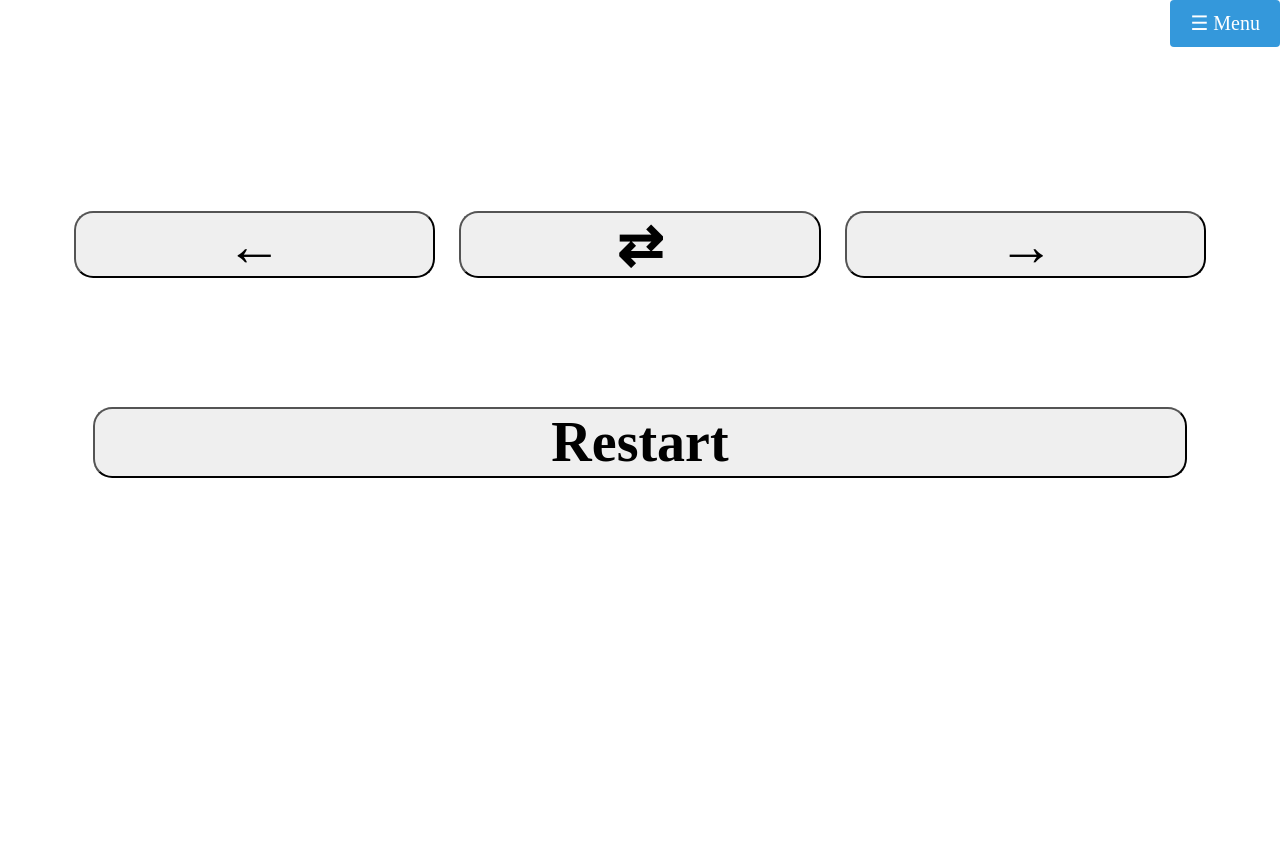
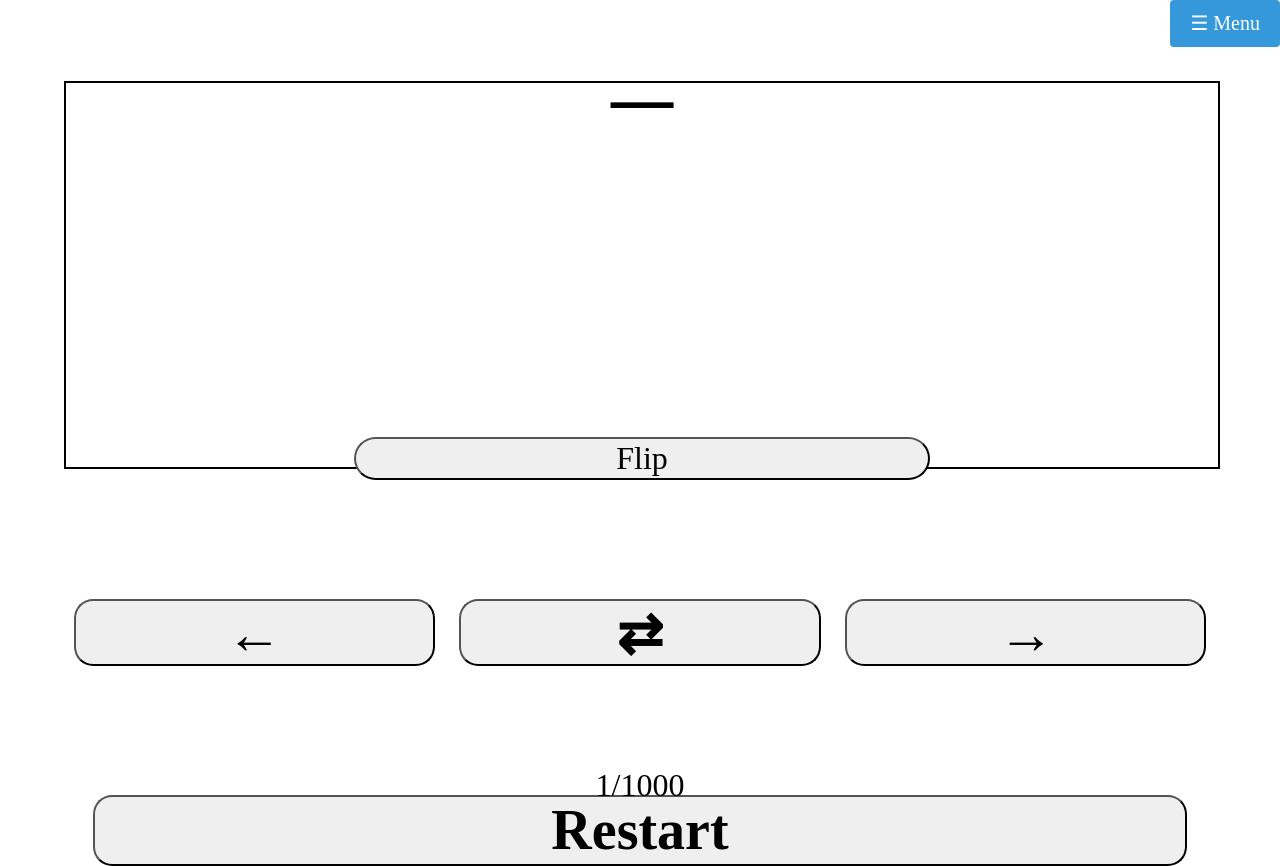
Before and after one commit to Emaci18/chinese-study-app, a plain HTML site: page range2.html in a window 1280 px wide. Drawn offline with Linux system fonts and the light colour scheme.

Commit message:
attempting to see if range works by being more specific on url

```diff
--- a/app.js
+++ b/app.js
@@ -10,68 +10,125 @@ let currentCardIndex = 0;
 let showDefinition = false;
 // Containers
 
-
 async function initializeDeck() {
   try {
-        const response = await fetch('output.json');
+    const response = await fetch("output.json");
     if (!response.ok) throw new Error(`HTTP error! status: ${response.status}`);
 
     const data = await response.json();
-        return data
-
+    return data;
   } catch (error) {
     console.error("Error loading cards:", error);
   }
 }
 
-
 /////////////////////////////////////// All used to create the page ///////////////////////////////////////
 
-const pageContainer = createElement('div', { className: "page_container", id: "pageContainer" });
-const wordCounterContainer = createElement('div', { className: "word_counter_container", id: "wordCounterContainer" })
-const wordCounter = createElement('div', { className: "word_counter", id: "wordCounter" })
+const pageContainer = createElement("div", {
+  className: "page_container",
+  id: "pageContainer",
+});
+const wordCounterContainer = createElement("div", {
+  className: "word_counter_container",
+  id: "wordCounterContainer",
+});
+const wordCounter = createElement("div", {
+  className: "word_counter",
+  id: "wordCounter",
+});
 
+const studyUnitContainer = createElement("div", {
+  className: "study_unit_container",
+  id: "studyUnitContainer",
+});
+const cardContainer = createElement("div", {
+  className: "card_container",
+  id: "cardContainer",
+});
+const characterContainer = createElement("div", {
+  className: "character_container",
+  id: "characterContainer",
+});
 
+const character = createElement("div", {
+  className: "character",
+  id: "characterSelection",
+  text: "里",
+});
+const pinyin = createElement("div", {
+  className: "pinyin",
+  id: "pinyin_",
+  text: "rén",
+});
+const definitionContainer = createElement("div", {
+  className: "definition_container",
+  id: "translationContainer",
+});
+const translation = createElement("p", {
+  className: "definition",
+  id: "translation",
+  text: "Time flies so fast.",
+});
 
-const studyUnitContainer = createElement('div', { className: "study_unit_container", id: "studyUnitContainer" });
-const cardContainer = createElement('div', { className: "card_container", id: "cardContainer" });
-const characterContainer = createElement('div', { className: "character_container", id: "characterContainer" });
-
-const character = createElement('div', { className: "character", id: "characterSelection", text: "里" });
-const pinyin = createElement('div', { className: "pinyin", id: "pinyin_", text: "rén" });
-const definitionContainer = createElement('div', { className: "definition_container", id: "translationContainer" });
-const translation = createElement('p', { className: "definition", id: "translation", text: "Time flies so fast." });
-
-const flipButtonContainer = createElement('div', { className: "flip_button_container", id: "flipButtonContainer" });
-const flipButton = createElement('button', { className: "flip_button", id: "flipButton", text: "Flip" });
+const flipButtonContainer = createElement("div", {
+  className: "flip_button_container",
+  id: "flipButtonContainer",
+});
+const flipButton = createElement("button", {
+  className: "flip_button",
+  id: "flipButton",
+  text: "Flip",
+});
 
 // Navigation
-const arrowContainer = createElement('div', { className: "arrow_container", id: "arrowContainer" });
-const cardNavigationButtonContainerBack = createElement('div', { className: "card_navigation_button_container", id: "cardNavigationBackBtnContainer" });
-const cardNavigationBack = createElement('button', { className: "card_navigation_btn", id: "cardNavigationBack", text: "←" });
+const arrowContainer = createElement("div", {
+  className: "arrow_container",
+  id: "arrowContainer",
+});
+const cardNavigationButtonContainerBack = createElement("div", {
+  className: "card_navigation_button_container",
+  id: "cardNavigationBackBtnContainer",
+});
+const cardNavigationBack = createElement("button", {
+  className: "card_navigation_btn",
+  id: "cardNavigationBack",
+  text: "←",
+});
 
-const cardNavigationButtonContainerShuffle = createElement('div', { className: "card_navigation_button_container", id: "cardNavigationShuffleBtnContainer" });
-const cardNavigationShuffle = createElement('button', { className: "card_navigation_btn", id: "cardNavigationShuffle", text: "⇄" });
+const cardNavigationButtonContainerShuffle = createElement("div", {
+  className: "card_navigation_button_container",
+  id: "cardNavigationShuffleBtnContainer",
+});
+const cardNavigationShuffle = createElement("button", {
+  className: "card_navigation_btn",
+  id: "cardNavigationShuffle",
+  text: "⇄",
+});
 
-const cardNavigationNextBtnContainer = createElement('div', { className: "card_navigation_button_container", id: "cardNavigationNextBtnContainer" });
-const cardNavigationNext = createElement('button', { className: "card_navigation_btn", id: "cardNavigationNext", text: "→" });
+const cardNavigationNextBtnContainer = createElement("div", {
+  className: "card_navigation_button_container",
+  id: "cardNavigationNextBtnContainer",
+});
+const cardNavigationNext = createElement("button", {
+  className: "card_navigation_btn",
+  id: "cardNavigationNext",
+  text: "→",
+});
 
-const restartDeckContainer = createElement('div', {
-    className: "restart_deck_container"
+const restartDeckContainer = createElement("div", {
+  className: "restart_deck_container",
 });
-const cardNavigationButtonContainerRestart = createElement('div', {
+const cardNavigationButtonContainerRestart = createElement("div", {
   className: "card_navigation_button_container_restart",
-    id: "cardNavigationRestartBtnContainer"
+  id: "cardNavigationRestartBtnContainer",
 });
-const cardNavigationRestart = createElement('button', {
+const cardNavigationRestart = createElement("button", {
   className: "card_navigation_btn",
   id: "cardNavigationRestart",
-    text: "Restart"
+  text: "Restart",
 });
 
 /////////////////////////////////////// All used to create the page ///////////////////////////////////////
-
-
 
 function createStudyCard(parent, showDefinition) {
   const card = cardDeck[currentCardIndex];
@@ -79,7 +136,6 @@ function createStudyCard(parent, showDefinition) {
 
   characterContainer.innerHTML = "";
   wordCounter.textContent = `${currentCardIndex + 1}/${cardDeck.length}`;
-
 
   if (showDefinition) {
     const clonedPinyin = pinyin.cloneNode(true);
@@ -96,7 +152,6 @@ function createStudyCard(parent, showDefinition) {
     clonedCharacter.textContent = card.charecter;
     characterContainer.appendChild(clonedCharacter);
   }
-
 
   const clonedFlipContainer = flipButtonContainer.cloneNode(false);
   const clonedFlipButton = flipButton.cloneNode(true);
@@ -146,12 +201,10 @@ function createNavigationBlock(parent) {
       [cardDeck[i], cardDeck[j]] = [cardDeck[j], cardDeck[i]]; // Swap elements
     }
 
-
     currentCardIndex = 0;
     showDefinition = false;
     createStudyCard(studyUnitContainer, showDefinition);
   });
-
 
   cardNavigationNext.addEventListener("click", () => {
     currentCardIndex = (currentCardIndex + 1) % cardDeck.length;
@@ -165,9 +218,7 @@ function createNavigationBlock(parent) {
   });
 }
 
-
-
-function renderCards(){
+function renderCards() {
   document.body.appendChild(pageContainer);
   pageContainer.appendChild(studyUnitContainer);
   wordCounterContainer.appendChild(wordCounter);
@@ -175,41 +226,34 @@ function renderCards(){
 
   createStudyCard(studyUnitContainer, showDefinition);
   createNavigationBlock(studyUnitContainer);
-
 }
 
-
-function sayHello(){
-    console.log("Hello")
+function sayHello() {
+  console.log("Hello");
 }
 
 async function main() {
   cardDeck = await initializeDeck();
   if (!cardDeck) return;
 
-    if (window.location.pathname === "/range2.html") {
+  if (window.location.pathname === "/chinese-study-app/range2.html") {
     const fullPath = window.location.href;
     console.log(fullPath);
 
     const url = new URL(fullPath);
     const params = new URLSearchParams(url.search);
-        console.log(params)
+    console.log(params);
 
-        const start = parseInt(params.get('start'), 10);
-        const end = parseInt(params.get('end'), 10);
-        console.log('Start:', start);
-        console.log('End:', end);
+    const start = parseInt(params.get("start"), 10);
+    const end = parseInt(params.get("end"), 10);
+    console.log("Start:", start);
+    console.log("End:", end);
 
-        cardDeck = cardDeck.slice(start -1,end )
+    cardDeck = cardDeck.slice(start - 1, end);
 
-        renderCards()
+    renderCards();
+  } else {
+    renderCards();
   }
-
-    else{
-        renderCards()
-
 }
-
-
-}
-main()
+main();
```
Also changed, not shown: range.html (+26 -21 lines). Lines whose indentation alone changed are shown as unchanged.
